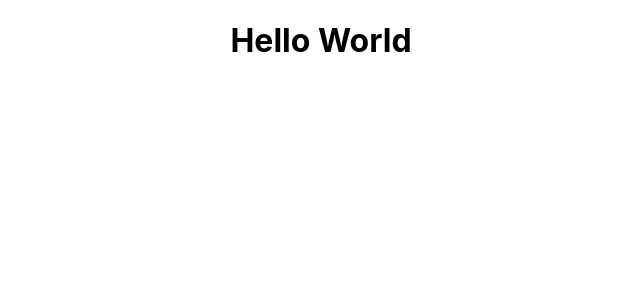
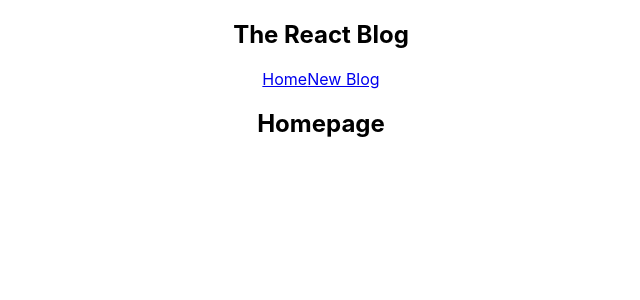
Before and after one commit to kinly19/React-blog, a React (Create React App) app: page / in a window 1280 px wide. Shown: the top 300 px of the page, without its empty margins (319-959 px from the left). Built offline with nearby package versions, Linux system fonts and the light colour scheme.

Commit message:
using Navbar and Home component inside of Root component

```diff
--- a/src/App.js
+++ b/src/App.js
@@ -1,11 +1,14 @@
 
 import './App.css';
+import Navbar from './Navbar';
+import Home from './Home';
 
 function App() {
   return (
     <div className="App">
+      <Navbar /> {/* Self closing tag */}
       <div className="content">
-        <h1>Hello World</h1>
+        <Home />
       </div>
 
     </div>
```
